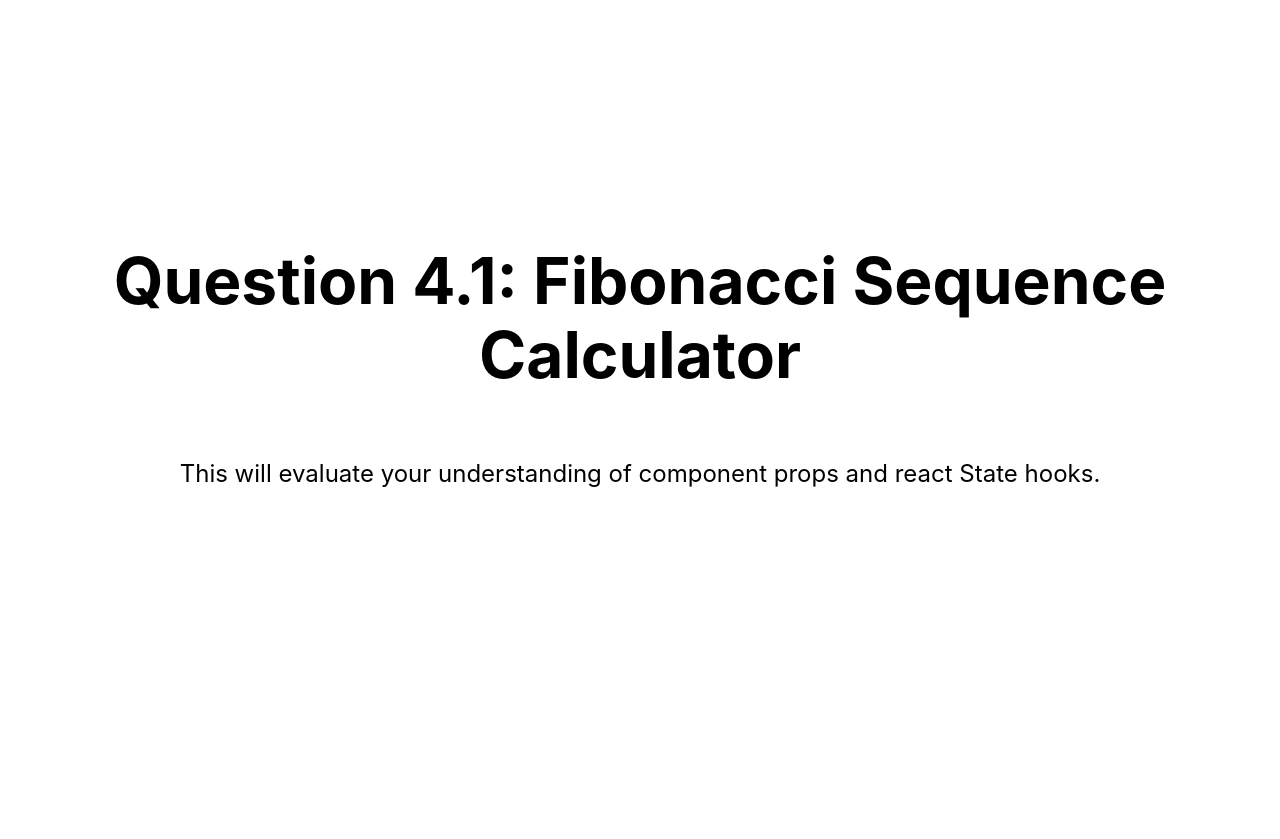
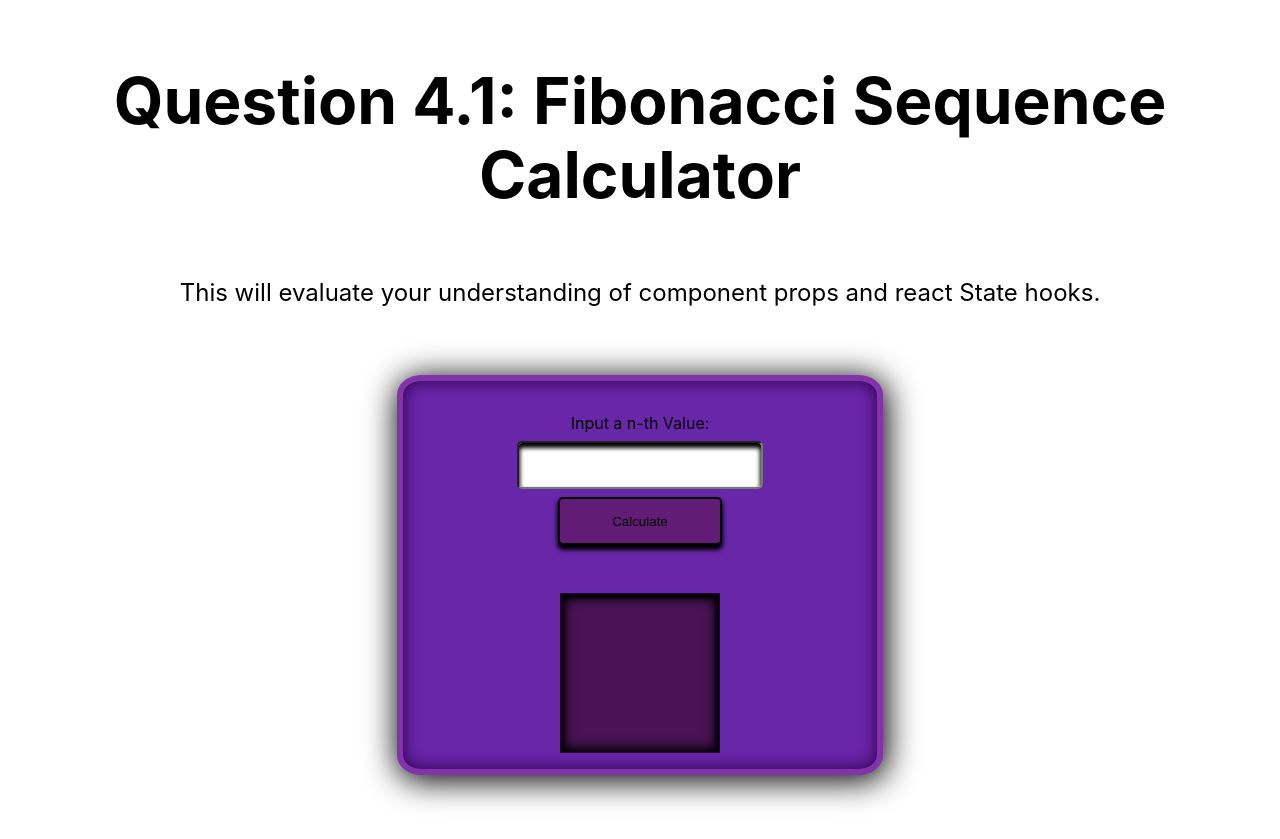
Before and after one commit to tristan-a-al/al-eve-training-section4, a Next.js app: page /home in a window 1280 px wide. Before the commit the page ends 800 px from the top, so only its background shows below. Built offline with nearby package versions, Linux system fonts and the light colour scheme.

Commit message:
Checkout + Answer 4.1 + Install NextJS
Checked out to feature/fibonacci, installed NextJS and answered question 4.1

```diff
--- a/package.json
+++ b/package.json
@@ -6,11 +6,11 @@
     "dev": "next dev",
     "build": "next build",
     "start": "next start",
-    "test":"jest --watch",
+    "test": "jest --watch",
     "lint": "next lint"
   },
   "dependencies": {
-    "next": "12.2.5",
+    "next": "^12.2.5",
     "react": "18.2.0",
     "react-dom": "18.2.0"
   },
--- a/pages/home.tsx
+++ b/pages/home.tsx
@@ -1,6 +1,7 @@
 import type { NextPage } from 'next'
 import Head from 'next/head'
 import styles from '../styles/Home.module.css'
+import FibonacciCalculator from "../components/FibonacciCalculator";
 
 const Home: NextPage = () => {
   return (
@@ -23,6 +24,7 @@ const Home: NextPage = () => {
         <div className={styles.grid}>
 
           {/* Q4.1 Add the FibonacciCalculator Component here. */}
+          <FibonacciCalculator />
 
         </div>
       </main>
```
Also changed, not shown: 2 other files (tests, documents, lock files or other folders).
